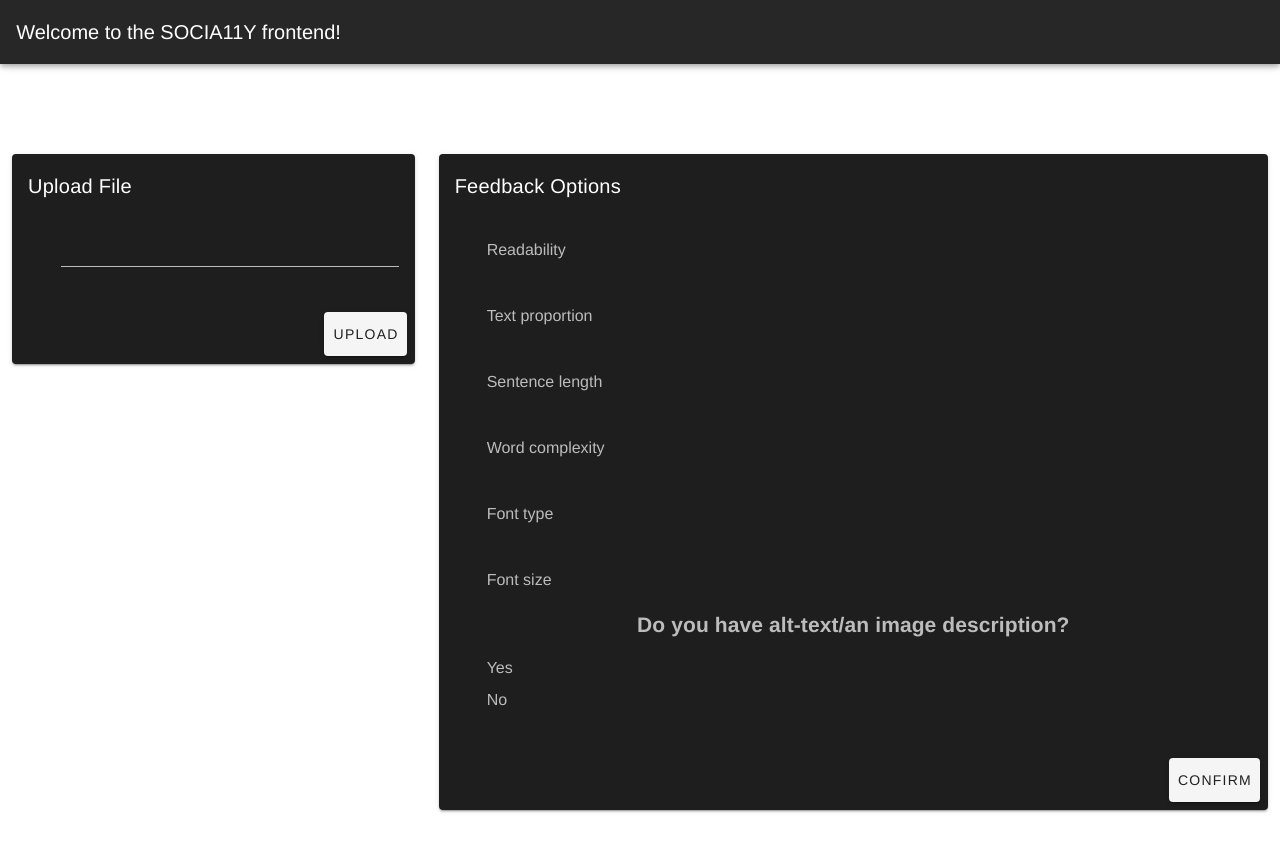
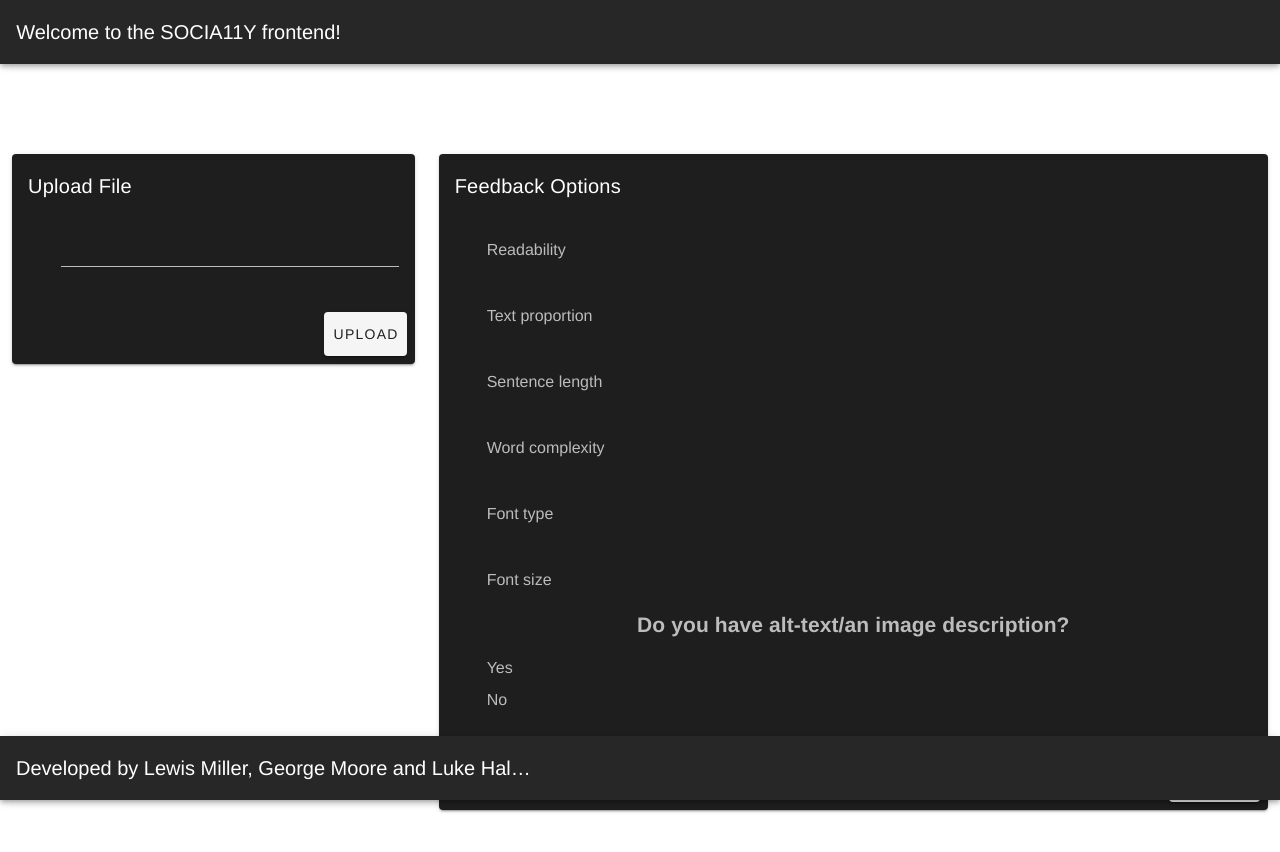
Before and after one commit to nightmarlin/socia11y, a Vue app in the folder frontend/: page /#/ in a window 1280 px wide. Shown: the top 852 px of the page. Built offline with nearby package versions, Linux system fonts and the light colour scheme; the HTML template or start-up script is replaced by a standard one.

Commit message:
created Footer component

```diff
--- /dev/null
+++ b/frontend/src/components/Footer.vue
@@ -0,0 +1,17 @@
+<template>
+  <v-app-bar dark app bottom>
+    <v-app-bar-title>Developed by Lewis Miller, George Moore and Luke Halpin</v-app-bar-title>
+  </v-app-bar>
+</template>
+
+<script lang="ts">
+import Vue from "vue";
+
+export default Vue.extend({
+  name: "TitleBar",
+
+  data: () => ({
+    //
+  })
+});
+</script>
--- a/frontend/src/views/Home.vue
+++ b/frontend/src/views/Home.vue
@@ -13,6 +13,7 @@
         </v-row>
       </v-container>
     </v-main>
+    <Footer />
   </v-app>
 </template>
 
@@ -21,6 +22,7 @@ import Vue from "vue";
 import TitleBar from "@/components/TitleBar.vue";
 import UploadCard from "@/components/UploadCard.vue";
 import OptionCard from "@/components/OptionCard.vue";
+import Footer from "@/components/Footer.vue";
 
 export default Vue.extend({
   name: "Home",
@@ -28,7 +30,8 @@ export default Vue.extend({
   components: {
     TitleBar,
     UploadCard,
-    OptionCard
+    OptionCard,
+    Footer
   },
 
   data: () => ({
```
